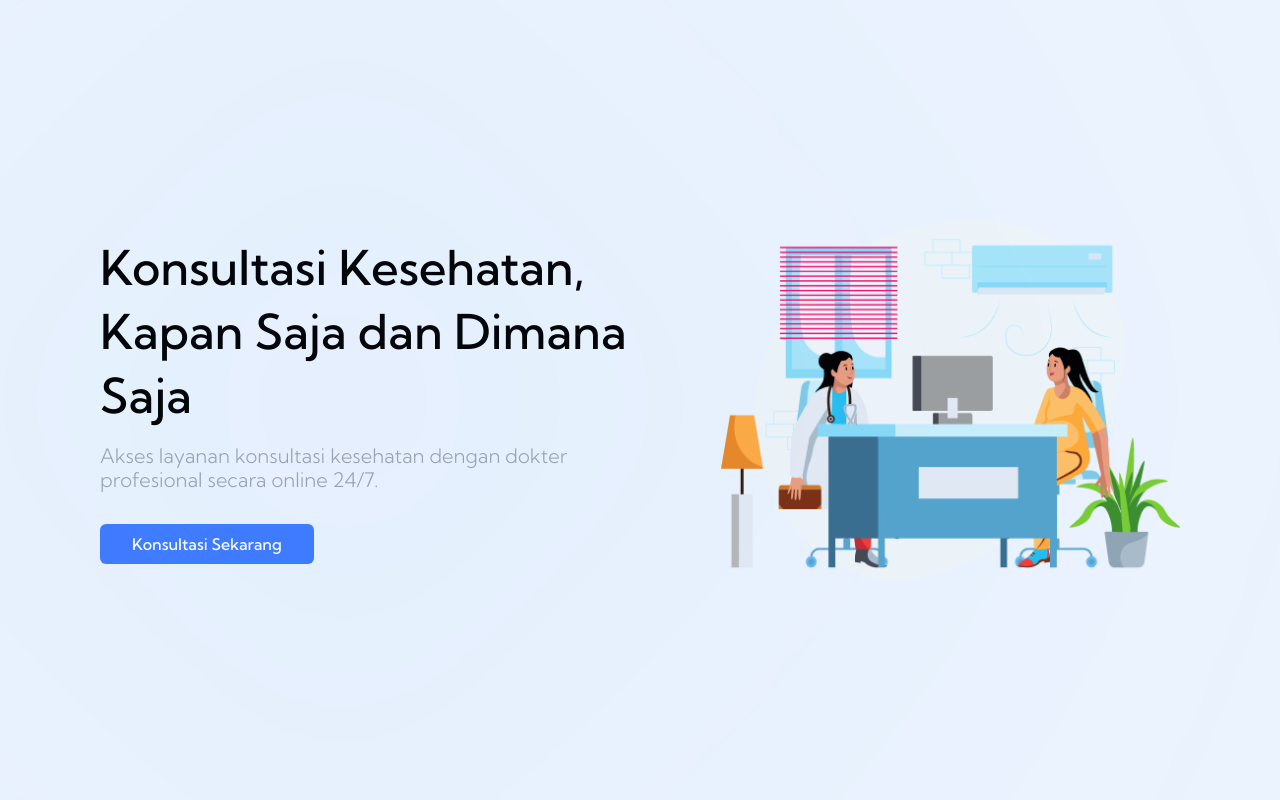
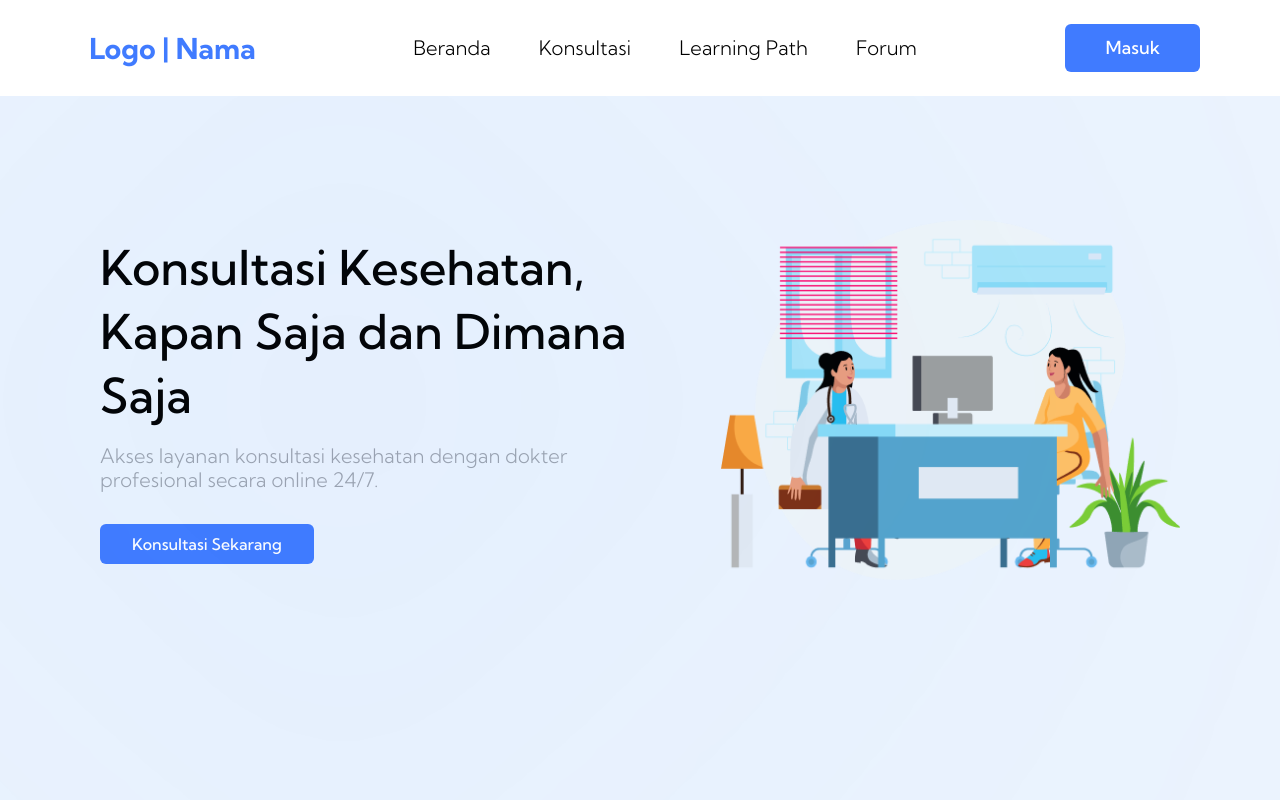
Before and after one commit to Augista/FEgenicsTeam3, a Next.js app: page /konsultasi in a window 1280 px wide. Shown: the top 800 px of the page. Built offline with nearby package versions, Linux system fonts and the light colour scheme.

Commit message:
feat: add navbar konsultasi page

```diff
--- a/src/app/konsultasi/page.tsx
+++ b/src/app/konsultasi/page.tsx
@@ -1,5 +1,13 @@
+import Navbar from "@/components/Navbar";
 import Konsultasi from "./container/konsultasi-page";
+import Footer from "@/components/Footer";
 
 export default function SolutionPage() {
-  return <Konsultasi />;
+  return(
+    <>
+      <Navbar />
+      <Konsultasi />
+      <Footer />
+    </>
+  );
 }
```
